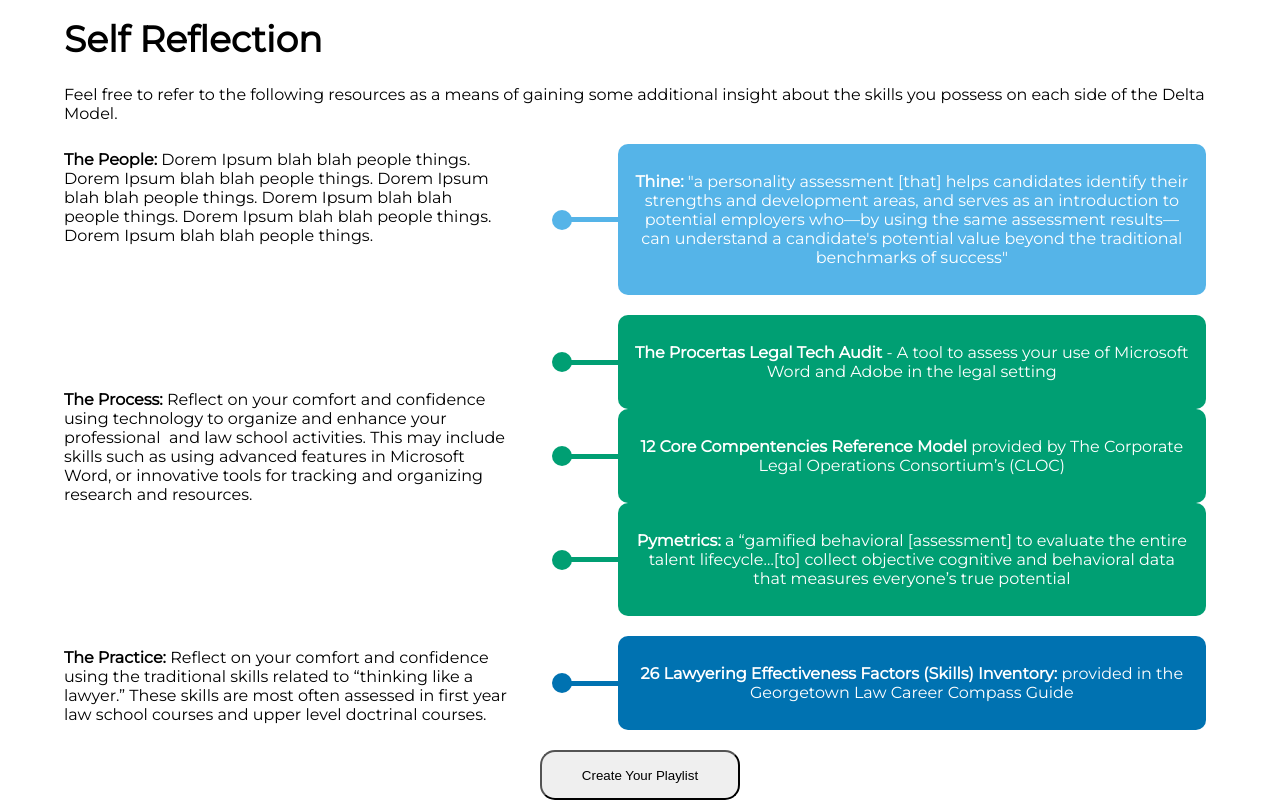
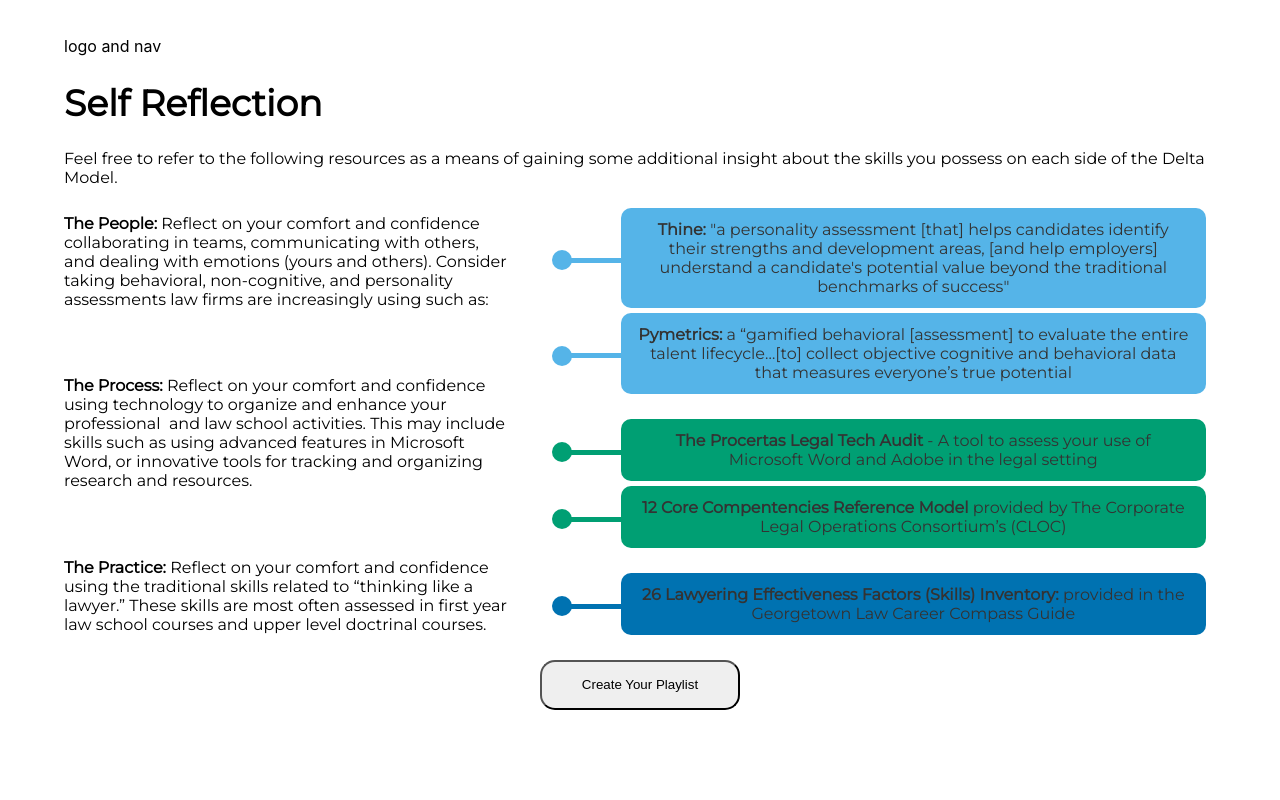
Before and after one commit to cs394-s23/delta-lab, a React (Create React App) app: page / in a window 1280 px wide. Shown: the part 1697-2497 px from the top of the page. After the commit the page ends 2470 px from the top, so only its background shows below. Built offline with nearby package versions, Linux system fonts and the light colour scheme.

Commit message:
added links

```diff
--- a/src/App.css
+++ b/src/App.css
@@ -235,6 +235,7 @@ a {
   padding-right: 15px;
   padding-left: 15px;
   text-align: center;
+  margin-bottom: 5px;
 }
 
 .people-links .reflect-link, .people-links .arrow, .people-links .arrow::before {
@@ -250,6 +251,7 @@ a {
 .ppp-reflect-links p {
   padding: 12px 2px;
   font-size: 16px;
+  margin: 0;
 }
 
 .create {
--- a/src/components/SelfReflection.jsx
+++ b/src/components/SelfReflection.jsx
@@ -24,8 +24,8 @@ export default function SelfReflection() {
         <div className="container">
           <div className = "reflect-defs">
             <div className = "reflect-def">
-              <p><strong>The People:</strong> Dorem Ipsum blah blah people things. Dorem Ipsum blah blah people things. Dorem Ipsum blah blah people things. Dorem
-                Ipsum blah blah people things. Dorem Ipsum blah blah people things. Dorem Ipsum blah blah people things.
+              <p><strong>The People:</strong> Reflect on your comfort and confidence collaborating in teams, communicating with others, and dealing with emotions
+              (yours and others). Consider taking behavioral, non-cognitive, and personality assessments law firms are increasingly using such as:
               </p>
             </div>
             <div className = "reflect-def">
@@ -44,43 +44,53 @@ export default function SelfReflection() {
             <div className = "reflect-links people-links">
               <div className="flex-container">
                 <div className="arrow"></div>
+                <a href = "https://www.thine.co/" target="_blank" rel="noopener noreferrer">
                   <div className = "reflect-link">
                     <p>
-                    <strong>Thine:</strong> "a personality assessment [that] helps candidates identify their strengths and development areas, and serves as
-                    an introduction to potential employers who—by using the same assessment results—can understand a candidate's potential value
-                    beyond the traditional benchmarks of success"
+                      <strong>Thine:</strong> "a personality assessment [that] helps candidates identify their strengths and development areas,
+                      [and help employers] understand a candidate's potential value beyond the traditional benchmarks of success"
                     </p>
                   </div>
+                </a>
+
+              </div>
+              <div className="flex-container">
+                <div className="arrow"></div>
+                <a href = "https://www.pymetrics.ai/assessment/" target="_blank" rel="noopener noreferrer">
+                  <div className = "reflect-link">
+                    <p><strong>Pymetrics:</strong> a “gamified behavioral [assessment] to evaluate the entire talent lifecycle…[to] collect objective cognitive and behavioral
+                      data that measures everyone’s true potential
+                    </p>
+                  </div>
+                </a>
               </div>
               </div>
               <div className = "reflect-links process-links" id = "reflect-sources">
                 <div className="flex-container">
                   <div className="arrow"></div>
+                  <a href = "https://www.procertas.com/get-started/" target="_blank" rel="noopener noreferrer">
                     <div className = "reflect-link">
                       <p><strong>The Procertas Legal Tech Audit </strong>- A tool to assess your use of Microsoft Word and Adobe in the legal setting</p>
                     </div>
+                  </a>
                 </div>
                 <div className="flex-container">
                   <div className="arrow"></div>
+                  <a href = "https://cloc.org/wp-content/uploads/2018/12/CLOC_CCRM_2018.pdf" target="_blank" rel="noopener noreferrer">
                     <div className = "reflect-link">
                       <p><strong>12 Core Compentencies Reference Model </strong>provided by The Corporate Legal Operations Consortium’s (CLOC)</p>
                     </div>
-                </div>
-                <div className="flex-container">
-                  <div className="arrow"></div>
-                  <div className = "reflect-link">
-                    <p> <strong>Pymetrics:</strong> a “gamified behavioral [assessment] to evaluate the entire talent lifecycle…[to] collect objective cognitive and
-                      behavioral data that measures everyone’s true potential
-                    </p>
-                  </div>
+                  </a>
                 </div>
               </div>
               <div className = "reflect-links practice-links">
                 <div className="flex-container">
                   <div className="arrow"></div>
+                  <a href = "https://www.law.georgetown.edu/wp-content/uploads/2017/10/Skills-Inventory.pdf" target="_blank" rel="noopener noreferrer">
                     <div className = "reflect-link">
                       <p><strong>26 Lawyering Effectiveness Factors (Skills) Inventory: </strong>provided in the Georgetown Law Career Compass Guide</p>
                     </div>
+                  </a>
                 </div>
               </div>
           </div>
```
Lines whose indentation alone changed are shown as unchanged.
